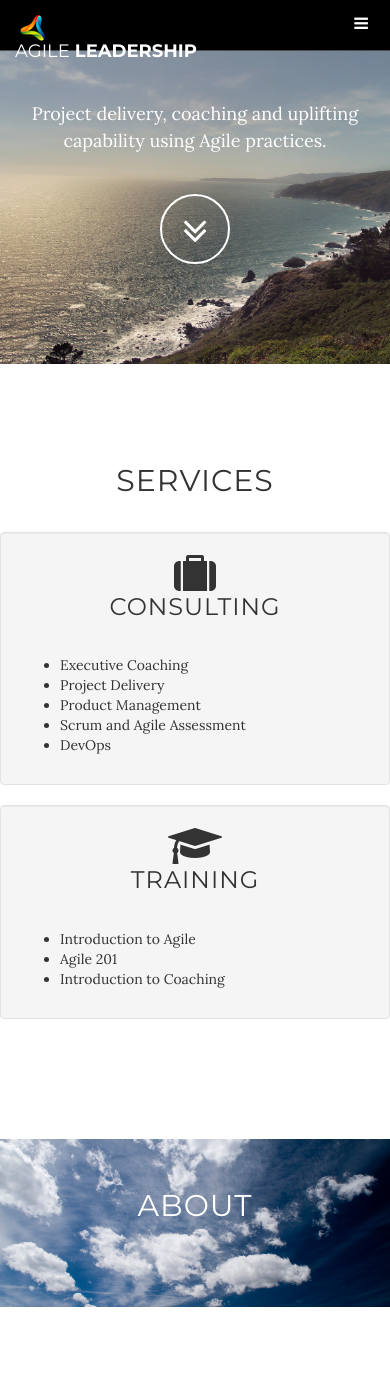
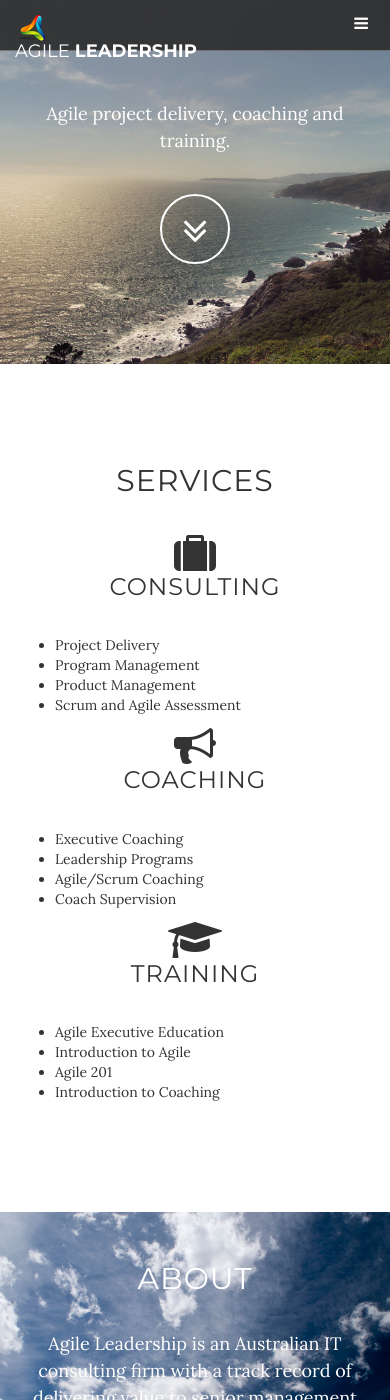
Before and after one commit to agileleadership/agileleadership.github.io, a Jekyll site: the page built from index.html, in a window 390 px wide and 1400 px high. Built offline with Jekyll 4.4.1, drawn with Linux system fonts in a browser that asks for light colours; nearby versions of some CDN libraries; some of the changed text lies outside the part shown.

Commit message:
Used softer colours and added some content.

```diff
--- a/css/main.css
+++ b/css/main.css
@@ -59,7 +59,7 @@ a:focus {
     border-bottom: 1px solid rgba(255,255,255,.3);
     text-transform: uppercase;
     font-family: Montserrat,"Helvetica Neue",Helvetica,Arial,sans-serif;
-    background-color: #000;
+    background-color: rgba(44, 44, 44, 0.9);
 }
 
 .navbar-brand {
@@ -111,7 +111,7 @@ a:focus {
 
     .top-nav-collapse {
         padding: 0;
-        background-color: #000;
+        background-color: rgba(44, 44, 44, 0.85);
     }
 
     .navbar-custom.top-nav-collapse {
--- a/index.html
+++ b/index.html
@@ -7,7 +7,7 @@ layout: default
         <div class="container">
             <div class="row">
                 <div class="col-md-8 col-md-offset-2">
-                    <p class="intro-text">Project delivery, coaching and uplifting capability using Agile practices.</p>
+                    <p class="intro-text">Agile project delivery, coaching and training.</p>
                     <div class="page-scroll">
                         <a href="#services" class="btn btn-circle">
                             <i class="fa fa-angle-double-down animated"></i>
@@ -24,28 +24,42 @@ layout: default
         <div class="col-lg-8 col-lg-offset-2">
             <h2 class="text-center">Services</h2>
             <div class="row content-row">
-                <div class="col-sm-5 well">
+                <div class="col-sm-4">
                     <div class="about-content">
                         <div class="text-center">
                           <i class="fa fa-suitcase fa-3x"></i>
                           <h3>Consulting</h3>
                         </div>
                         <ul>
-                          <li>Executive Coaching</li>
                           <li>Project Delivery</li>
+                          <li>Program Management</li>
                           <li>Product Management</li>
                           <li>Scrum and Agile Assessment</li>
-                          <li>DevOps</li>
                         </ul>
                     </div>
                 </div>
-                <div class="col-sm-5 col-sm-offset-2 well">
+                <div class="col-sm-4">
+                    <div class="about-content">
+                        <div class="text-center">
+                          <i class="fa fa-bullhorn fa-3x"></i>
+                          <h3>Coaching</h3>
+                        </div>
+                        <ul>
+                          <li>Executive Coaching</li>
+                          <li>Leadership Programs</li>
+                          <li>Agile/Scrum Coaching</li>
+                          <li>Coach Supervision</li>
+                        </ul>
+                    </div>
+                </div>
+                <div class="col-sm-4">
                     <div class="about-content">
                         <div class="text-center">
                           <i class="fa fa-graduation-cap fa-3x"></i>
                           <h3>Training</h3>
                         </div>
                         <ul>
+                          <li>Agile Executive Education</li>
                           <li>Introduction to Agile</li>
                           <li>Agile 201</li>
                           <li>Introduction to Coaching</li>
@@ -62,7 +76,9 @@ layout: default
         <div class="container">
             <div class="col-lg-8 col-lg-offset-2">
                 <h2>About</h2>
-                <p></p>
+                <p>Agile Leadership is an Australian IT consulting firm
+                  with a track record of delivering value to senior management
+                  in Australian organisations.</p>
             </div>
         </div>
     </div>
@@ -71,18 +87,33 @@ layout: default
 <section id="team" class="container content-section text-center">
     <div class="row">
         <div class="col-lg-8 col-lg-offset-2">
-            <h2>Our Team</h2>
+            <h2>Team</h2>
             <div class="row content-row">
-                <div class="col-sm-5 well">
+                <div class="col-sm-4">
                     <div class="about-content">
-                        <h4>Dean Coulter</h3>
-                        <p>Principal Consultant</p>
+                        <div class="panel panel-default">
+                            <div class="panel-body">
+                                <h5>Nick Carroll</h5>
+                            </div>
+                        </div>
+                    </div>
+              </div>
+                <div class="col-sm-4">
+                    <div class="about-content">
+                        <div class="panel panel-default">
+                            <div class="panel-body">
+                                <h5>Dean Coulter</h5>
+                            </div>
+                        </div>
                     </div>
                 </div>
-                <div class="col-sm-5 col-sm-offset-2 well">
+                <div class="col-sm-4">
                     <div class="about-content">
-                        <h4>Lachlan Heasman</h3>
-                        <p>Principal Consultant</p>
+                        <div class="panel panel-default">
+                            <div class="panel-body">
+                                <h5>Lachlan Heasman</h5>
+                            </div>
+                        </div>
                     </div>
                 </div>
             </div>
```
